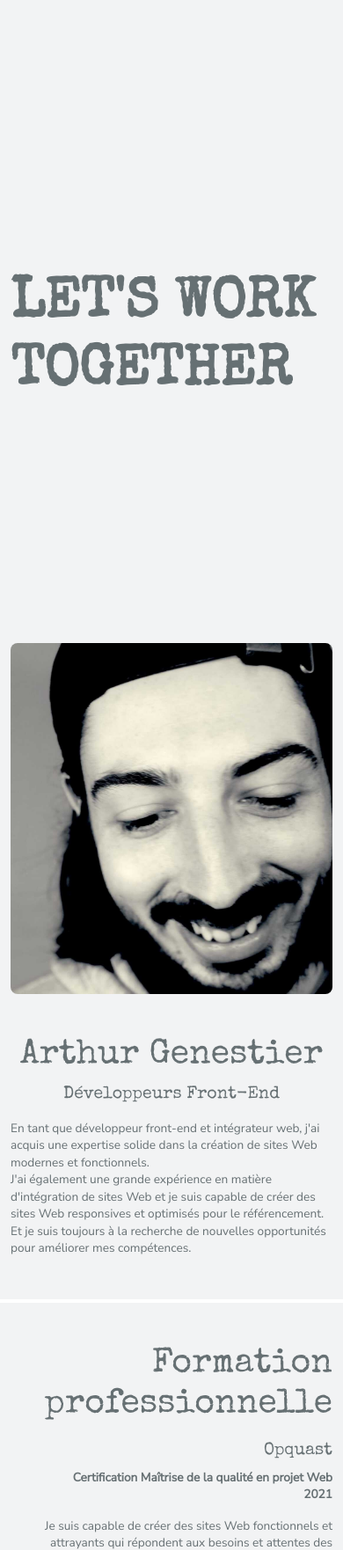
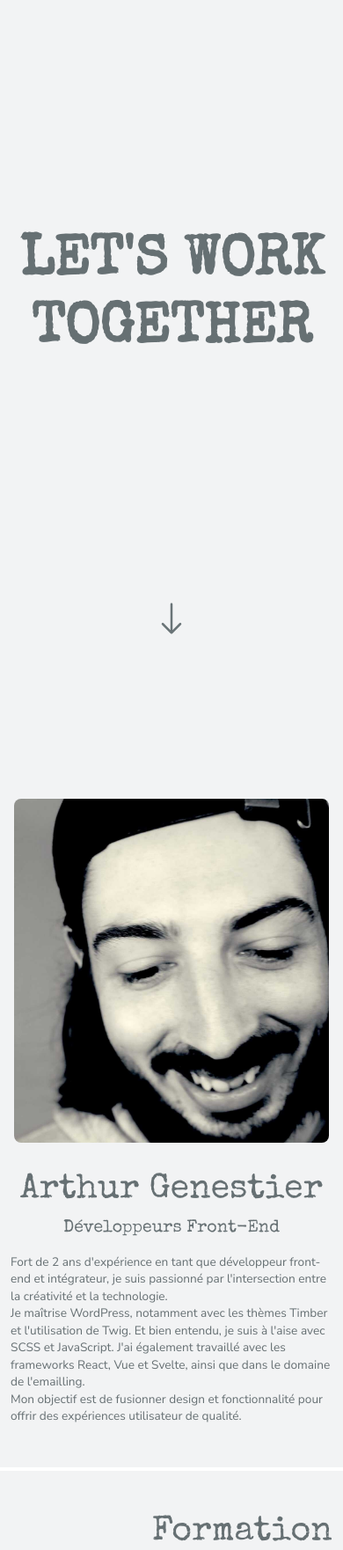
Before and after one commit to arthurgenestier/arthurgenestier.github.io, a PHP site: page / in a window 390 px wide. Shown: the top 1762 px of the page at 88% size. Run offline with PHP 8.4, Linux system fonts and the light colour scheme; some web fonts are replaced.

Commit message:
mobile ok

```diff
--- a/index.html
+++ b/index.html
@@ -14,32 +14,33 @@
 </head>
 
 <body>
-    <main class="py-5">
-        <section class="container mb-5">
+    <main>
+        <section class="container mb-5 start">
             <h1 id="title">Let's work <br>together</h1>
-            <div class="photo">
-                <svg xmlns="http://www.w3.org/2000/svg" width="16" height="16" fill="currentColor" class="bi bi-arrow-down"
-                    viewBox="0 0 16 16">
-                    <path fill-rule="evenodd"
-                        d="M8 1a.5.5 0 0 1 .5.5v11.793l3.146-3.147a.5.5 0 0 1 .708.708l-4 4a.5.5 0 0 1-.708 0l-4-4a.5.5 0 0 1 .708-.708L7.5 13.293V1.5A.5.5 0 0 1 8 1z" />
-                </svg>
-                <img src="photo.jpg" alt="" class="img-fluid" data-aos="fade" data-aos-anchor-placement="bottom-bottom"
-                    data-aos-easing="ease-in-out" data-aos-once="true">
-            </div>
+            <svg xmlns="http://www.w3.org/2000/svg" width="16" height="16" fill="currentColor" class="bi bi-arrow-down"
+                viewBox="0 0 16 16">
+                <path fill-rule="evenodd"
+                    d="M8 1a.5.5 0 0 1 .5.5v11.793l3.146-3.147a.5.5 0 0 1 .708.708l-4 4a.5.5 0 0 1-.708 0l-4-4a.5.5 0 0 1 .708-.708L7.5 13.293V1.5A.5.5 0 0 1 8 1z" />
+            </svg>
+        </section>
+        <section class="p-3 mb-3">
+            <img src="photo.jpg" alt="" class="img-fluid" data-aos="flip-up" data-aos-duration="1000"
+                data-aos-anchor-placement="center-bottom" data-aos-easing="ease-in-out" data-aos-once="true">
         </section>
         <section class="container text-center">
             <h2>Arthur Genestier</h2>
             <h3 class="mb-3">Développeurs Front-End</h3>
             <div data-aos="fade-left" data-aos-offset="200" data-aos-anchor-placement="top-bottom"
                 data-aos-easing="ease-in-out">
-                <p class="text-start mb-0">En tant que développeur front-end et intégrateur web, j'ai acquis une
-                    expertise solide
-                    dans la création
-                    de sites Web modernes et fonctionnels. <br> J'ai également une grande expérience en matière
-                    d'intégration de
-                    sites Web et je suis capable de créer des sites Web responsives et optimisés pour le référencement.
-                    <br>
-                    Et je suis toujours à la recherche de nouvelles opportunités pour améliorer mes compétences.
+                <p class="text-start mb-0">
+                    Fort de 2 ans d'expérience en tant que développeur front-end et intégrateur,
+                    je suis passionné par l'intersection entre la créativité et la technologie. <br>
+                    Je maîtrise WordPress,
+                    notamment avec les thèmes Timber et l'utilisation de Twig. Et bien entendu, je suis à l'aise avec
+                    SCSS et JavaScript. J'ai également travaillé avec les frameworks React, Vue et Svelte, ainsi que
+                    dans le domaine de l'emailling. <br>
+                    Mon objectif est de fusionner design et fonctionnalité pour offrir
+                    des expériences utilisateur de qualité.
                 </p>
             </div>
         </section>
@@ -75,7 +76,7 @@
             </div>
         </section>
         <div class="separateur my-5"></div>
-        <section class="container text-end">
+        <section class="container text-end py-5">
             <h2 class="mb-3">Expériences</h2>
             <div class="mb-4" data-aos="fade-right" data-aos-offset="150" data-aos-anchor-placement="top-bottom"
                 data-aos-easing="ease-in-out">
--- a/styles.css
+++ b/styles.css
@@ -9,6 +9,10 @@ body {
   line-height: 1.2;
   color: rgba(0, 18, 23, 0.5803921569);
   overflow-x: hidden;
+}
+
+main {
+  overflow-y: hidden;
 }
 
 h1 {
@@ -40,6 +44,11 @@ img {
   border-radius: 0.5rem;
 }
 
+.start {
+  height: 100vh;
+  text-align: center;
+}
+
 .separateur {
   height: 1vw;
   width: 100%;
@@ -53,16 +62,7 @@ img {
   align-items: center;
 }
 
-.photo {
-  position: relative;
-  display: flex;
-  flex-direction: column;
-  justify-content: center;
-  align-items: center;
-}
-.photo svg {
-  position: absolute;
-  top: 10%;
+svg {
   width: 2.5rem;
   height: 2.5rem;
   opacity: 0;
--- a/styles.scss
+++ b/styles.scss
@@ -11,6 +11,9 @@ body {
     overflow-x: hidden;
 }
 
+main {
+    overflow-y: hidden;
+}
 h1 {
     text-transform: uppercase;
     font-size: 4rem;
@@ -41,6 +44,10 @@ img {
     border-radius: 0.5rem;
 }
 
+.start {
+    height: 100vh;
+    text-align: center;
+}
 .separateur {
     height: 1vw;
     width: 100%;
@@ -54,15 +61,7 @@ img {
     align-items: center;
 }
 
-.photo {
-    position: relative;
-    display: flex;
-    flex-direction: column;
-    justify-content: center;
-    align-items: center;
 svg {
-        position: absolute;
-        top: 10%;
     width: 2.5rem;
     height: 2.5rem;
     opacity: 0;
@@ -72,7 +71,6 @@ img {
     animation-delay: 3s;
     transition: none;
 }
-}
 
 @keyframes clignoter {
     0%   { opacity:0; }
```
Also changed, not shown: 1 other file. Lines whose indentation alone changed are shown as unchanged.
